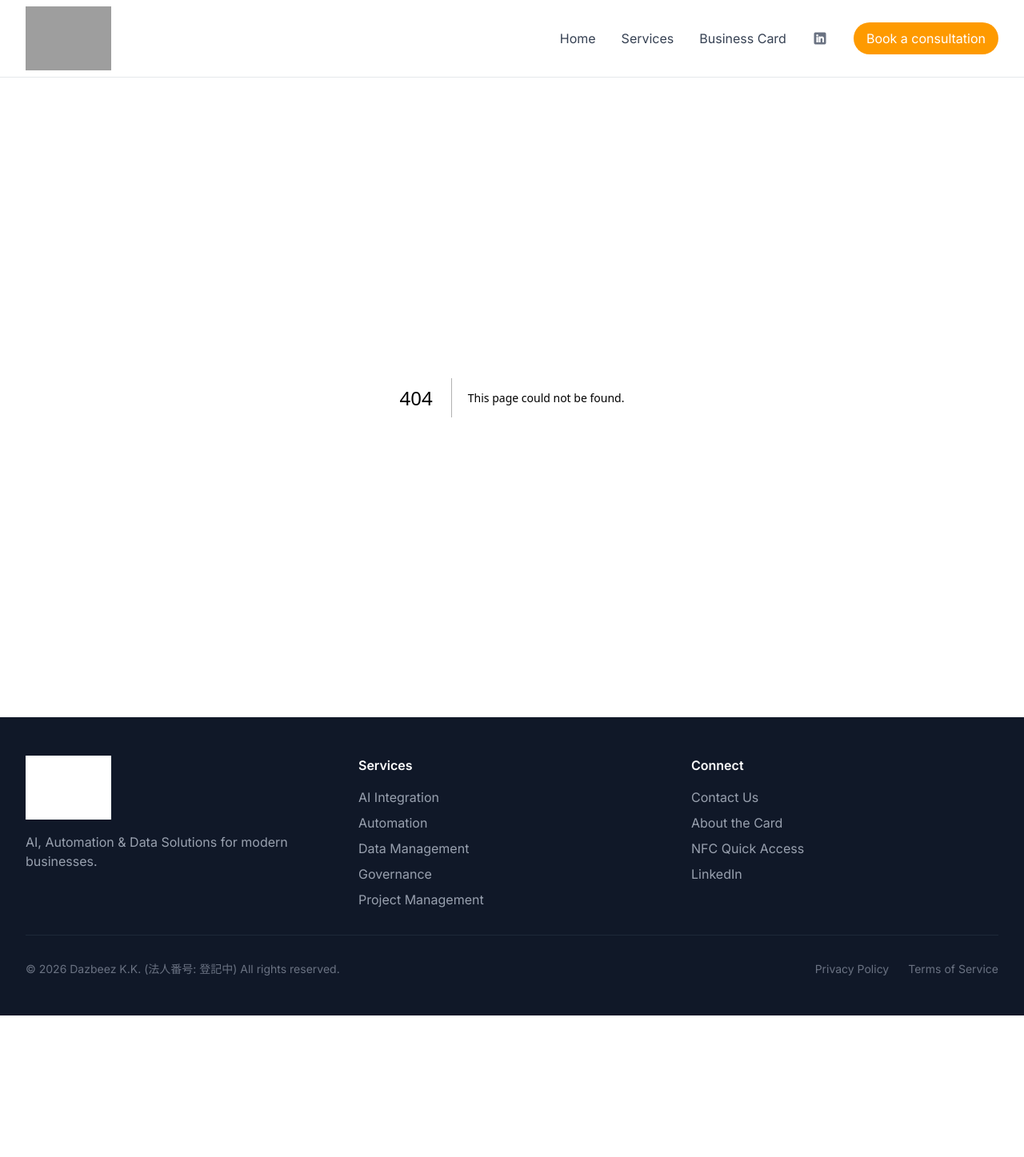
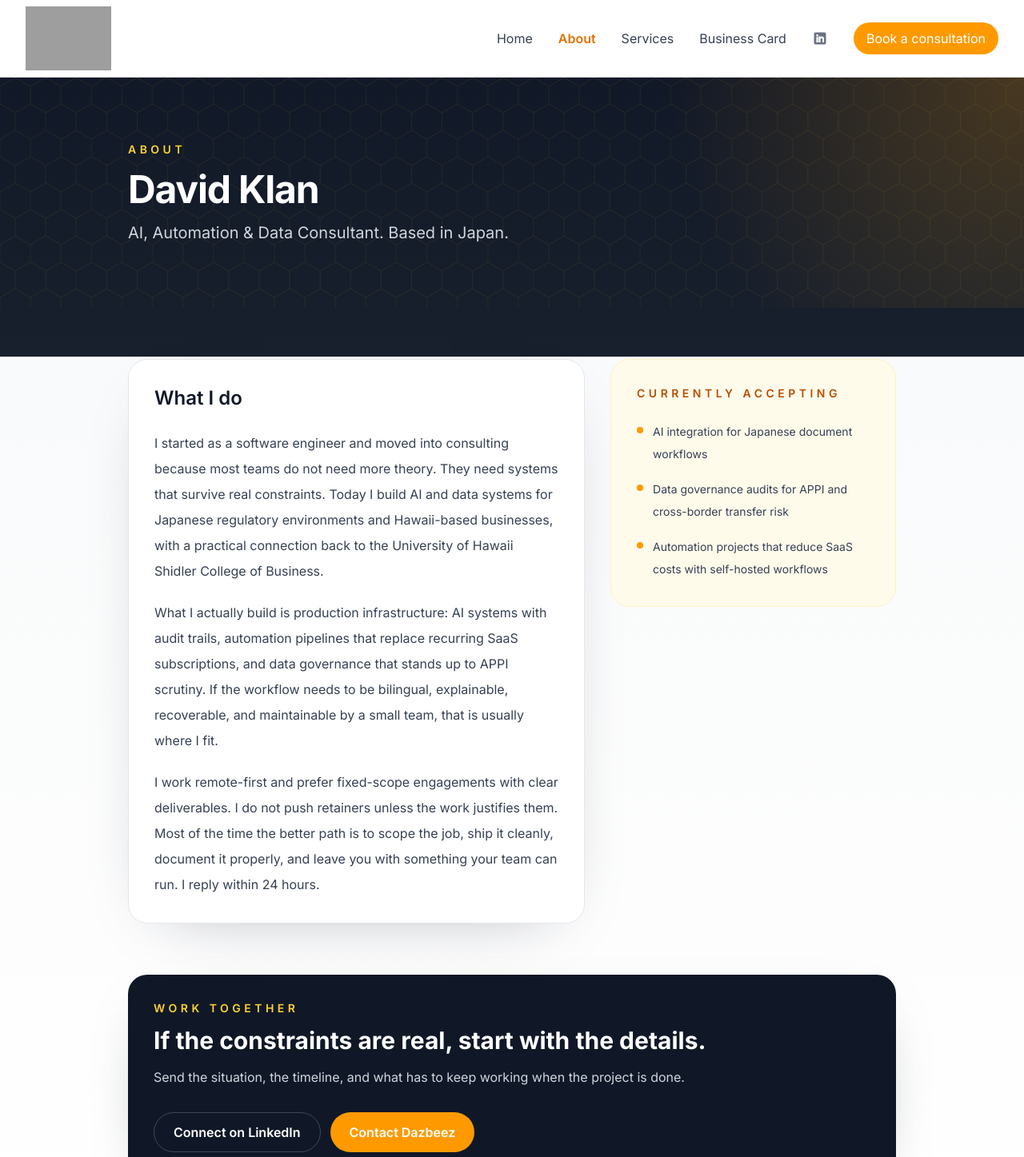
Before and after one commit to davidklan-png/dazbeez, a Next.js app: page /about in a window 1280 px wide. Before the commit this address had no page. Shown: the top 1447 px of the page at 80% size. Before the commit the page ends 1270 px from the top, so only its background shows below. Built offline with nearby package versions, Linux system fonts and the light colour scheme; grey boxes are pictures that could not be loaded.

Commit message:
Add About page and site navigation links

```diff
--- /dev/null
+++ b/app/about/page.tsx
@@ -0,0 +1,120 @@
+import type { Metadata } from "next";
+import Link from "next/link";
+import { HoneycombBackdrop } from "@/components/honeycomb-backdrop";
+import { Reveal } from "@/components/reveal";
+
+export const metadata: Metadata = {
+  title: "About — Dazbeez",
+  description:
+    "Meet David Klan, the consultant behind Dazbeez: production AI, automation, and data systems for Japanese regulatory environments and Hawaii-based businesses.",
+  alternates: {
+    canonical: "/about",
+  },
+};
+
+const openProjects = [
+  "AI integration for Japanese document workflows",
+  "Data governance audits for APPI and cross-border transfer risk",
+  "Automation projects that reduce SaaS costs with self-hosted workflows",
+];
+
+export default function AboutPage() {
+  return (
+    <div className="bg-[linear-gradient(180deg,#111827_0%,#18202d_24%,#f9fafb_24%,#ffffff_100%)]">
+      <section className="relative overflow-hidden text-white">
+        <HoneycombBackdrop opacity={0.08} color="#FBBF24" />
+        <div className="absolute inset-0 bg-[radial-gradient(circle_at_top_right,rgba(245,158,11,0.24),transparent_34%)]" />
+
+        <div className="relative max-w-5xl mx-auto px-4 py-16 sm:px-6 lg:px-8 lg:py-20">
+          <Reveal>
+            <p className="text-sm font-semibold uppercase tracking-[0.32em] text-amber-300">
+              About
+            </p>
+            <h1 className="mt-4 text-4xl font-bold tracking-tight sm:text-5xl">David Klan</h1>
+            <p className="mt-4 max-w-2xl text-xl text-gray-300">
+              AI, Automation &amp; Data Consultant. Based in Japan.
+            </p>
+          </Reveal>
+        </div>
+      </section>
+
+      <section className="py-16">
+        <div className="max-w-5xl mx-auto px-4 sm:px-6 lg:px-8">
+          <Reveal>
+            <div className="grid gap-8 lg:grid-cols-[minmax(0,1.6fr)_minmax(18rem,1fr)] lg:items-start">
+              <div className="rounded-3xl border border-gray-200 bg-white p-8 shadow-[0_24px_80px_-48px_rgba(17,24,39,0.4)]">
+                <h2 className="text-2xl font-semibold text-gray-900">What I do</h2>
+                <div className="mt-6 space-y-5 text-base leading-8 text-gray-700">
+                  <p>
+                    I started as a software engineer and moved into consulting because most teams do not need more
+                    theory. They need systems that survive real constraints. Today I build AI and data systems for
+                    Japanese regulatory environments and Hawaii-based businesses, with a practical connection back to
+                    the University of Hawaii Shidler College of Business.
+                  </p>
+                  <p>
+                    What I actually build is production infrastructure: AI systems with audit trails, automation
+                    pipelines that replace recurring SaaS subscriptions, and data governance that stands up to APPI
+                    scrutiny. If the workflow needs to be bilingual, explainable, recoverable, and maintainable by a
+                    small team, that is usually where I fit.
+                  </p>
+                  <p>
+                    I work remote-first and prefer fixed-scope engagements with clear deliverables. I do not push
+                    retainers unless the work justifies them. Most of the time the better path is to scope the job,
+                    ship it cleanly, document it properly, and leave you with something your team can run. I reply
+                    within 24 hours.
+                  </p>
+                </div>
+              </div>
+
+              <aside className="rounded-3xl border border-amber-100 bg-amber-50 p-8">
+                <p className="text-sm font-semibold uppercase tracking-[0.32em] text-amber-700">
+                  Currently accepting
+                </p>
+                <ul className="mt-6 space-y-4">
+                  {openProjects.map((project) => (
+                    <li key={project} className="flex gap-3 text-sm leading-7 text-gray-700">
+                      <span className="mt-2 h-2 w-2 flex-shrink-0 rounded-full bg-amber-500" aria-hidden="true" />
+                      <span>{project}</span>
+                    </li>
+                  ))}
+                </ul>
+              </aside>
+            </div>
+          </Reveal>
+        </div>
+      </section>
+
+      <section className="pb-20">
+        <div className="max-w-5xl mx-auto px-4 sm:px-6 lg:px-8">
+          <Reveal>
+            <div className="rounded-3xl bg-gray-900 p-8 text-white shadow-[0_24px_80px_-48px_rgba(17,24,39,0.65)]">
+              <p className="text-sm font-semibold uppercase tracking-[0.32em] text-amber-300">
+                Work together
+              </p>
+              <h2 className="mt-3 text-3xl font-bold">If the constraints are real, start with the details.</h2>
+              <p className="mt-4 max-w-2xl text-gray-300">
+                Send the situation, the timeline, and what has to keep working when the project is done.
+              </p>
+              <div className="mt-8 flex flex-wrap gap-3">
+                <a
+                  href="https://www.linkedin.com/in/david-klan"
+                  target="_blank"
+                  rel="noopener noreferrer"
+                  className="inline-flex items-center justify-center rounded-full border border-white/20 px-6 py-3 font-semibold text-white transition-colors hover:border-amber-300 hover:text-amber-200 focus-visible:outline-none focus-visible:ring-2 focus-visible:ring-amber-300 focus-visible:ring-offset-2 focus-visible:ring-offset-gray-900"
+                >
+                  Connect on LinkedIn
+                </a>
+                <Link
+                  href="/contact"
+                  className="inline-flex items-center justify-center rounded-full bg-amber-500 px-6 py-3 font-semibold text-white transition-colors hover:bg-amber-600 focus-visible:outline-none focus-visible:ring-2 focus-visible:ring-amber-300 focus-visible:ring-offset-2 focus-visible:ring-offset-gray-900"
+                >
+                  Contact Dazbeez
+                </Link>
+              </div>
+            </div>
+          </Reveal>
+        </div>
+      </section>
+    </div>
+  );
+}
--- a/app/layout.tsx
+++ b/app/layout.tsx
@@ -74,6 +74,7 @@ function Footer() {
             <h3 className="font-semibold mb-4">Connect</h3>
             <ul className="space-y-2 text-gray-400">
               <li><Link href="/contact" className="rounded transition-colors hover:text-amber-400 focus-visible:outline-none focus-visible:ring-2 focus-visible:ring-amber-500">Contact Us</Link></li>
+              <li><Link href="/about" className="rounded transition-colors hover:text-amber-400 focus-visible:outline-none focus-visible:ring-2 focus-visible:ring-amber-500">About David</Link></li>
               <li><Link href="/business-card" className="rounded transition-colors hover:text-amber-400 focus-visible:outline-none focus-visible:ring-2 focus-visible:ring-amber-500">About the Card</Link></li>
               <li><Link href="/nfc" className="rounded transition-colors hover:text-amber-400 focus-visible:outline-none focus-visible:ring-2 focus-visible:ring-amber-500">NFC Quick Access</Link></li>
               <li><a href="https://www.linkedin.com/in/david-klan" target="_blank" rel="noopener noreferrer" className="rounded transition-colors hover:text-amber-400 focus-visible:outline-none focus-visible:ring-2 focus-visible:ring-amber-500">LinkedIn</a></li>
--- a/app/sitemap.ts
+++ b/app/sitemap.ts
@@ -12,6 +12,12 @@ export default function sitemap(): MetadataRoute.Sitemap {
     },
     {
       url: "https://dazbeez.com/services",
+      lastModified: LAST_MODIFIED,
+      changeFrequency: "monthly",
+      priority: 0.8,
+    },
+    {
+      url: "https://dazbeez.com/about",
       lastModified: LAST_MODIFIED,
       changeFrequency: "monthly",
       priority: 0.8,
--- a/components/site-navigation.tsx
+++ b/components/site-navigation.tsx
@@ -7,6 +7,7 @@ import { usePathname } from "next/navigation";
 
 const navLinks = [
   { href: "/", label: "Home" },
+  { href: "/about", label: "About" },
   { href: "/services", label: "Services" },
   { href: "/business-card", label: "Business Card" },
 ];
```
